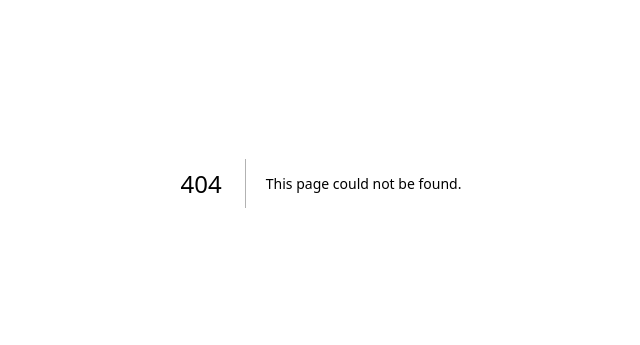
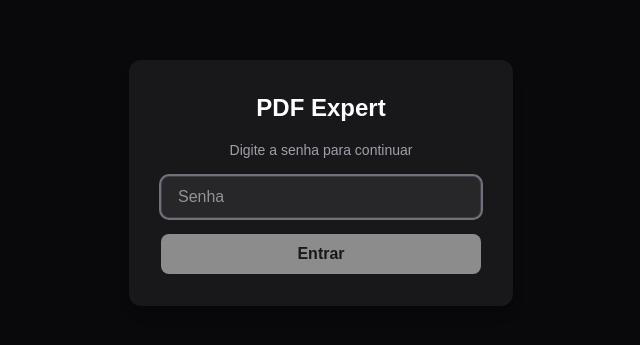
Before and after one commit to FelypeNasc/pdfexpert, a Next.js app: page /login in a window 1280 px wide. Before the commit this address had no page. Shown: the part 217-562 px from the top of the page, without its empty margins (319-959 px from the left). Built offline with nearby package versions, Linux system fonts and the light colour scheme.

Commit message:
Add basic password authentication
Env-var based auth with HttpOnly cookie, login page, and middleware.
Auth disabled when APP_PASSWORD is not set.

```diff
--- /dev/null
+++ b/app/api/auth/route.ts
@@ -0,0 +1,37 @@
+import { NextRequest, NextResponse } from 'next/server';
+
+const COOKIE_NAME = 'pdfexpert_auth';
+const COOKIE_MAX_AGE = 60 * 60 * 24 * 7; // 7 days
+
+export async function POST(req: NextRequest) {
+  const password = process.env.APP_PASSWORD;
+  if (!password) {
+    return NextResponse.json({ error: 'Auth not configured' }, { status: 500 });
+  }
+
+  const { password: input } = await req.json();
+
+  if (input !== password) {
+    return NextResponse.json({ error: 'Senha incorreta' }, { status: 401 });
+  }
+
+  const res = NextResponse.json({ success: true });
+  res.cookies.set(COOKIE_NAME, password, {
+    httpOnly: true,
+    sameSite: 'strict',
+    path: '/',
+    maxAge: COOKIE_MAX_AGE,
+  });
+  return res;
+}
+
+export async function DELETE() {
+  const res = NextResponse.json({ success: true });
+  res.cookies.set(COOKIE_NAME, '', {
+    httpOnly: true,
+    sameSite: 'strict',
+    path: '/',
+    maxAge: 0,
+  });
+  return res;
+}
--- /dev/null
+++ b/app/login/page.tsx
@@ -0,0 +1,62 @@
+'use client';
+
+import { useState } from 'react';
+import { useRouter } from 'next/navigation';
+
+export default function LoginPage() {
+  const [password, setPassword] = useState('');
+  const [error, setError] = useState('');
+  const [loading, setLoading] = useState(false);
+  const router = useRouter();
+
+  const handleLogin = async (e: React.FormEvent) => {
+    e.preventDefault();
+    setLoading(true);
+    setError('');
+
+    const res = await fetch('/api/auth', {
+      method: 'POST',
+      headers: { 'Content-Type': 'application/json' },
+      body: JSON.stringify({ password }),
+    });
+
+    if (res.ok) {
+      router.push('/');
+    } else {
+      setError('Senha incorreta.');
+    }
+
+    setLoading(false);
+  };
+
+  return (
+    <div className="flex h-screen items-center justify-center bg-zinc-950">
+      <form
+        onSubmit={handleLogin}
+        className="bg-zinc-900 p-8 rounded-xl shadow-lg w-full max-w-sm flex flex-col gap-4"
+      >
+        <h1 className="text-white text-2xl font-bold text-center">PDF Expert</h1>
+        <p className="text-zinc-400 text-sm text-center">Digite a senha para continuar</p>
+
+        <input
+          type="password"
+          value={password}
+          onChange={(e) => setPassword(e.target.value)}
+          placeholder="Senha"
+          className="px-4 py-2 rounded-lg bg-zinc-800 text-white border border-zinc-700 focus:outline-none focus:ring-2 focus:ring-zinc-500"
+          autoFocus
+        />
+
+        {error && <p className="text-red-400 text-sm text-center">{error}</p>}
+
+        <button
+          type="submit"
+          disabled={loading || !password}
+          className="bg-white text-zinc-900 font-semibold py-2 rounded-lg hover:bg-zinc-200 disabled:opacity-50"
+        >
+          {loading ? 'Entrando...' : 'Entrar'}
+        </button>
+      </form>
+    </div>
+  );
+}
--- /dev/null
+++ b/middleware.ts
@@ -0,0 +1,32 @@
+import { NextRequest, NextResponse } from 'next/server';
+
+const COOKIE_NAME = 'pdfexpert_auth';
+
+export function middleware(req: NextRequest) {
+  const password = process.env.APP_PASSWORD;
+
+  // Auth disabled if APP_PASSWORD not set
+  if (!password) return NextResponse.next();
+
+  const { pathname } = req.nextUrl;
+
+  // Allow login page and auth API through
+  if (pathname === '/login' || pathname.startsWith('/api/auth')) {
+    return NextResponse.next();
+  }
+
+  const cookie = req.cookies.get(COOKIE_NAME)?.value;
+
+  if (cookie !== password) {
+    if (pathname.startsWith('/api/')) {
+      return NextResponse.json({ error: 'Unauthorized' }, { status: 401 });
+    }
+    return NextResponse.redirect(new URL('/login', req.url));
+  }
+
+  return NextResponse.next();
+}
+
+export const config = {
+  matcher: ['/', '/api/:path*'],
+};
```
